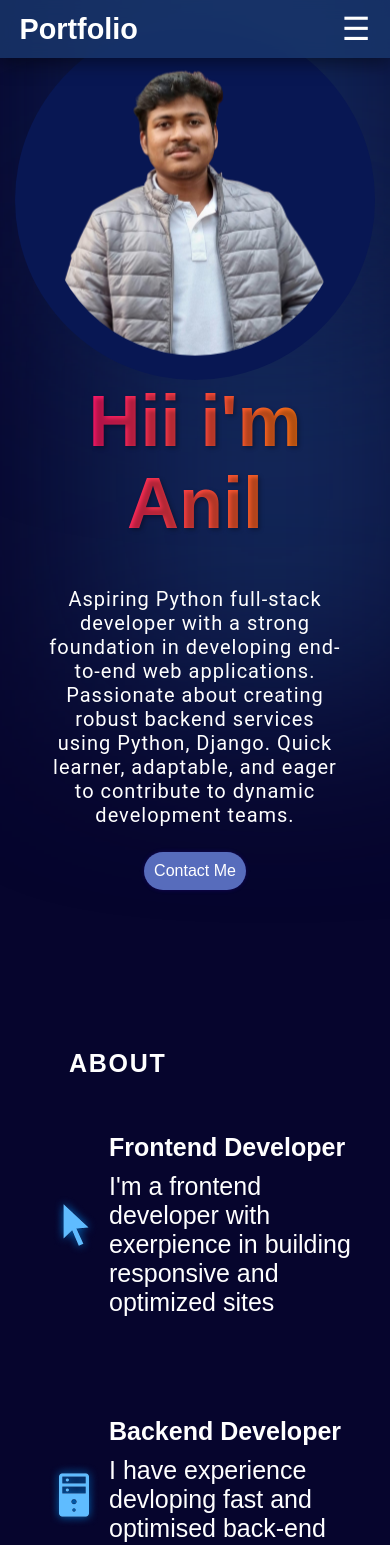
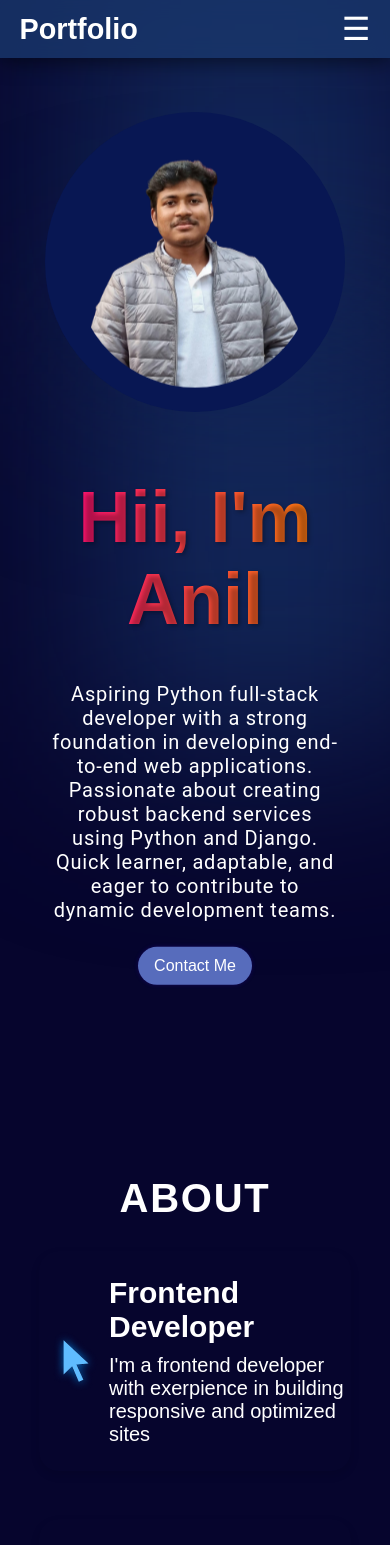
Before and after one commit to Anilnayak126/portfolio, a React (Vite) app: page / in a window 390 px wide. Shown: the top 1545 px of the page. Built offline with nearby package versions, Linux system fonts and the light colour scheme.

Commit message:
adding responsive styles

```diff
--- a/package.json
+++ b/package.json
@@ -10,9 +10,11 @@
     "preview": "vite preview"
   },
   "dependencies": {
+    "babel-runtime": "^6.26.0",
     "react": "^18.3.1",
     "react-dom": "^18.3.1",
-    "react-icons": "^5.3.0"
+    "react-icons": "^5.3.0",
+    "react-typing-animation": "^1.6.2"
   },
   "devDependencies": {
     "@types/react": "^18.3.3",
--- /dev/null
+++ b/src/components/ReadMore.css
@@ -0,0 +1,18 @@
+.read-more-text {
+    transition: opacity 0.5s ease;
+    opacity: 1;
+}
+
+.fade-out {
+    opacity: 0; /* Fade out effect */
+}
+
+.fade-in {
+    opacity: 1; /* Fade in effect */
+}
+
+.read-more-scrollable {
+    /* Add any necessary styles for scrollable text if needed */
+    max-height: 300px; /* or whatever height suits your design */
+    overflow-y: auto; /* Allow vertical scrolling */
+}
--- a/src/components/about.module.css
+++ b/src/components/about.module.css
@@ -1,92 +1,90 @@
-
 @import '../vars.css';
 
-.container{
+.container {
     position: relative;
     background-color: rgba(12, 12, 12, 0.6);
     border-radius: 30px;
-    margin-top: 129px ;
+    margin-top: 8rem; /* Changed to rem */
     z-index: 1;
     margin-left: 10%;
     margin-right: 10%;
+    padding: 2rem; /* Added padding for better spacing */
 }
 
-.title{
-    color:var(--color-text);
-    padding: 30px;
-    font-size: 25px;
+.title {
+    color: var(--color-text);
+    padding: 1.875rem; /* Changed to rem */
+    font-size: 2.5rem; /* Changed to rem */
     font-weight: 700;
     letter-spacing: 1.75px;
     text-transform: uppercase;
+    text-align: center; /* Centered title */
+}
 
-}
-.content{
+.content {
     display: flex;
     flex-direction: row;
     align-items: center;
+    justify-content: space-around; /* Added spacing between items */
+}
 
-
-}
-.aboutimage{
+.aboutimage {
     width: 35%;
 }
-.aboutitems{
+
+.aboutitems {
     display: flex;
     flex-direction: column;
-    gap: 50px;
-
-
+    gap: 3rem; /* Changed to rem for spacing */
 }
 
-.aboutitem{
+.aboutitem {
     display: flex;
     flex-direction: row;
     align-items: center;
     border-radius: 20px;
     list-style: none;
-    padding: 25px;
-    background-image: linear-gradient(90deg,
-                 rgba(165,215,232,0.42)0%,
-                 rgba(255,255,255,0)100%);
-
+    padding: 1.5625rem; /* Changed to rem */
+    background-image: linear-gradient(90deg, rgba(165, 215, 232, 0.42) 0%, rgba(255, 255, 255, 0) 100%);
     background-size: 0 100%;
     background-repeat: no-repeat;
-    transition: 0.4s;
-
-
-}
-.aboutitem:hover{
-    background-size: 100% 100%;
-
-
-
-}
-.aboutitem h3{
-    font-size: 25px;
-    font-weight: 600;
-    margin-bottom: 10px;
+    transition: background-size 0.4s ease, transform 0.4s ease; /* Smooth transition for hover effects */
+    box-shadow: 0 4px 10px rgba(0, 0, 0, 0.1); /* Added shadow for depth */
 }
 
-.aboutitem p{
-    font-size: 25px;
+.aboutitem:hover {
+    background-size: 100% 100%;
+    transform: translateY(-5px); /* Slightly lift the item on hover */
 }
 
-@media screen and (max-width: 830px) {
-    .container{
+.aboutitem h3 {
+    font-size: 1.875rem; /* Changed to rem */
+    font-weight: 600;
+    margin-bottom: 0.625rem; /* Changed to rem */
+}
+
+.aboutitem p {
+    font-size: 1.25rem; /* Changed to rem */
+    margin: 0; /* Remove default margin */
+}
+
+/* Media Query for Responsiveness */
+@media screen and (max-width: 52rem) { /* Adjusted to rem */
+    .container {
         background-color: transparent;
         padding-left: 0;
-        padding-right: 0
-        ;
+        padding-right: 0;
     }
-    .content{
+
+    .content {
         flex-direction: column;
+    }
 
-    }
-    .aboutimage{
+    .aboutimage {
         display: none;
     }
 
-    .aboutitem{
+    .aboutitem {
         padding-left: 0;
         padding-right: 0;
     }
--- a/src/components/hero.jsx
+++ b/src/components/hero.jsx
@@ -1,32 +1,31 @@
+import React from "react";
+import Typing from "react-typing-animation";
 import { getImageUrl } from "../utility";
 import styles from './hero.module.css';
 
-
-
-const Hero = ()=>{
-
+const Hero = () => {
     return (
         <section className={styles.container}>
             <div className={styles.content}>
-                <h1 className={styles.title}>Hii i'm Anil</h1>
+                <h1 className={styles.title}>
+                    Hii, I'm
+                    Anil
+                </h1>
                 <p className={styles.description}>
-                Aspiring Python full-stack developer with a strong foundation
-                in developing end-to-end web applications. Passionate about creating
-                robust backend services using Python, Django. Quick learner, adaptable,
-                and eager to contribute
-                to dynamic development teams.
+                    Aspiring Python full-stack developer with a strong foundation
+                    in developing end-to-end web applications. Passionate about creating
+                    robust backend services using Python and Django. Quick learner, adaptable,
+                    and eager to contribute to dynamic development teams.
                 </p>
 
                 <a href="mailto:nayakanil43603@gmail.com" className={styles.contactbtn}>Contact Me</a>
-
             </div>
             <div className={styles.logo_container}>
-            <img src={getImageUrl('hero/img.png')} alt="My img" className={styles.round_logo} />
-
+                <img src={getImageUrl('hero/img.png')} alt="My img" className={styles.round_logo} />
             </div>
 
-            <div className={styles.topBlur}/>
-            <div className={styles.bottomBlur}/>
+            <div className={styles.topBlur} />
+            <div className={styles.bottomBlur} />
         </section>
     );
 }
--- a/src/components/hero.module.css
+++ b/src/components/hero.module.css
@@ -1,18 +1,15 @@
 @import '../vars.css';
-
 
 .container {
     position: relative;
     display: flex;
     align-items: center;
     justify-content: space-between;
-    margin-top: 20px;
+    margin-top: 10rem; /* Changed to rem */
     z-index: 1;
     margin-left: 10%;
     margin-right: 10%;
-
 }
-
 
 .content {
     font-family: var(--font-outfit);
@@ -20,50 +17,91 @@
     flex-direction: column;
     align-items: flex-start;
     z-index: 1;
-
+    margin-top: 3rem; /* Changed to rem */
 }
 
 .title {
-    font-size: 72px;
+    font-size: 4.5rem; /* Changed to rem */
     font-weight: 900;
-    margin-bottom: 33px;
+    margin-bottom: 2rem; /* Changed to rem */
     background: linear-gradient(90deg, #FF0080, #FF8C00);
     -webkit-background-clip: text; /* For Safari */
     background-clip: text; /* Standard property */
     -webkit-text-fill-color: transparent; /* For Safari */
     text-fill-color: transparent; /* Standard property (not widely supported yet) */
     text-shadow: 2px 2px 4px rgba(0, 0, 0, 0.3);
+    margin-top: 1rem; /* Added margin top for spacing */
 }
 
 .description {
-    font-size: 20px;
-    padding: 10px;
+    font-size: 1.25rem; /* Changed to rem */
+    padding: 0.625rem; /* Changed to rem */
     font-family: var(--font-robot);
-    letter-spacing: 1px;
-    /* font-family: var(--font-outfit); */
+    letter-spacing: 0.05rem; /* Changed to rem */
+}
+
+/* Keyframes for animations */
+@keyframes buttonBounce {
+    0%, 100% {
+        transform: translateY(0);
+    }
+    50% {
+        transform: translateY(-10px); /* Bounce effect */
+    }
+}
+
+@keyframes buttonShake {
+    0% { transform: translateX(0); }
+    25% { transform: translateX(-5px); }
+    50% { transform: translateX(5px); }
+    75% { transform: translateX(-5px); }
+    100% { transform: translateX(0); }
+}
+
+@keyframes buttonGlow {
+    0% {
+        box-shadow: 0 0 5px rgba(255, 255, 255, 0);
+    }
+    50% {
+        box-shadow: 0 0 15px rgba(255, 255, 255, 0.5); /* Glow effect */
+    }
+    100% {
+        box-shadow: 0 0 5px rgba(255, 255, 255, 0);
+    }
 }
 
 .contactbtn {
     text-decoration: none;
     background-color: var(--color-primary);
     color: var(--text-color);
+    border-radius: 100px;
+    margin-top: 1rem; /* Changed to rem */
+    padding: 0.625rem 1rem; /* Changed to rem */
+    box-shadow: 0 0 4px 0 rgba(58, 12, 225, 0.25);
+    transition: background-color 0.3s ease, transform 0.3s ease; /* Add transition */
+    animation: buttonBounce 1s infinite; /* Add bounce animation */
+}
 
-    border-radius: 100px;
-    margin-top: 15px;
-    padding: 10px;
-    box-shadow: 0 0 4px 0 rgba(58, 12, 225, 0.25);
+.contactbtn:hover {
+    background-color: rgba(58, 12, 225, 0.7); /* Change background on hover */
+    transform: scale(1.05); /* Slightly scale up on hover */
+    animation: buttonShake 0.5s; /* Add shake animation */
+    animation-fill-mode: forwards; /* Retain the end state of the shake */
+    box-shadow: 0 0 12px 7px rgba(39, 46, 116, 0.25);
+    animation: buttonGlow 1s infinite; /* Add glow effect */
+}
+
+.contactbtn:active {
+    transform: scale(0.95); /* Scale down when active */
+    box-shadow: 0 0 8px rgba(0, 0, 0, 0.5); /* Darken shadow on click */
+}
 
 
-}
-.contactbtn:hover{
-    box-shadow: 0 0 12px 7px rgba(39, 46, 116, 0.25);
-
-}
 
 .heroimg {
-    width: 50%;
+    width: 50%; /* Make image responsive */
+    max-width: 300px; /* Set a maximum width for larger screens */
     z-index: 1;
-
     animation-name: floating;
     animation-duration: 3s;
     animation-iteration-count: infinite;
@@ -74,41 +112,38 @@
     0% {
         transform: translate(0, 0px);
     }
-
     50% {
         transform: translate(0, 10px);
-
     }
-
     100% {
-        transform: translate(0,-0px);
+        transform: translate(0, 0px);
     }
-
 }
 
-.topBlur{
+.topBlur {
     position: absolute;
     width: 50vw;
     height: 50vh;
-    min-width: 350px;
-    min-height: 350px;
-    top: -128px;
+    min-width: 22rem; /* Changed to rem */
+    min-height: 22rem; /* Changed to rem */
+    top: -8rem; /* Changed to rem */
     left: 10vw;
     border: 764px;
-    background:rgba(25, 55,109, 0.7) ;
+    background: rgba(25, 55, 109, 0.7);
     filter: blur(100px);
     z-index: 0;
 }
-.bottomBlur{
+
+.bottomBlur {
     position: absolute;
     width: 70vw;
     height: 50vh;
-    min-width: 350px;
-    min-height: 250px;
-    top: 248px;
+    min-width: 22rem; /* Changed to rem */
+    min-height: 15rem; /* Changed to rem */
+    top: 15rem; /* Changed to rem */
     right: -24vw;
     border: 764px;
-    background:rgba(25, 55,109, 0.7) ;
+    background: rgba(25, 55, 109, 0.7);
     filter: blur(100px);
     z-index: 0;
 }
@@ -118,15 +153,15 @@
     justify-content: center;
     align-items: center;
     background-color: #081753;
-    padding: 30px;
+    padding: 1.875rem; /* Changed to rem */
     border-radius: 50%;
     z-index: 1;
+    margin-top: 1.5rem; /* Added margin top for spacing */
 }
 
 .round_logo {
-
-    width: 300px;
-    height:  300px;
+    width: 18.75rem; /* Changed to rem */
+    height: 18.75rem; /* Changed to rem */
     border-radius: 50%;
     object-fit: cover;
     animation-name: floating;
@@ -134,22 +169,40 @@
     animation-iteration-count: infinite;
     animation-timing-function: ease-in-out;
 }
-@media screen and (max-width: 830px){
-    .container{
+
+/* Media Query for Responsiveness */
+@media screen and (max-width: 52rem) { /* Changed to rem */
+    .container {
         flex-direction: column-reverse;
+        margin-top: 5rem;
     }
 
-    .content{
+    .content {
         align-items: center;
+    }
 
-    }
-    .title{
+    .title {
         text-align: center;
     }
-    .description{
+
+    .description {
         text-align: center;
-        font-size: 20px;
+        font-size: 1.25rem; /* Changed to rem */
     }
 
+    /* Add margin top to the logo when not in full width */
+    .logo_container {
+        margin-top: 2rem; /* Adjust as needed */
+    }
 
+    /* Ensure image is responsive */
+    .heroimg {
+        width: 70%; /* Adjust width for smaller screens */
+        max-width: 200px; /* Adjust max-width */
+    }
+
+    .round_logo {
+        width: 15rem; /* Adjust logo size */
+        height: 15rem; /* Adjust logo size */
+    }
 }
--- a/src/components/navbar.module.css
+++ b/src/components/navbar.module.css
@@ -15,7 +15,7 @@
     transition: background-color 0.3s ease, box-shadow 0.3s ease;
 }
 
-/* Title styling */
+
 .title {
     font-size: 1.8rem;
     font-weight: bold;
```
Also changed, not shown: src/components/Readmore.jsx (+15 -4 lines), src/components/experience.module.css (+47 -28 lines), src/components/project.module.css (+28 -19 lines), src/components/projectcard.jsx (+5 -5 lines), src/components/projectcard.module.css (+68 -50 lines), 1 other file (tests, documents, lock files or other folders).
